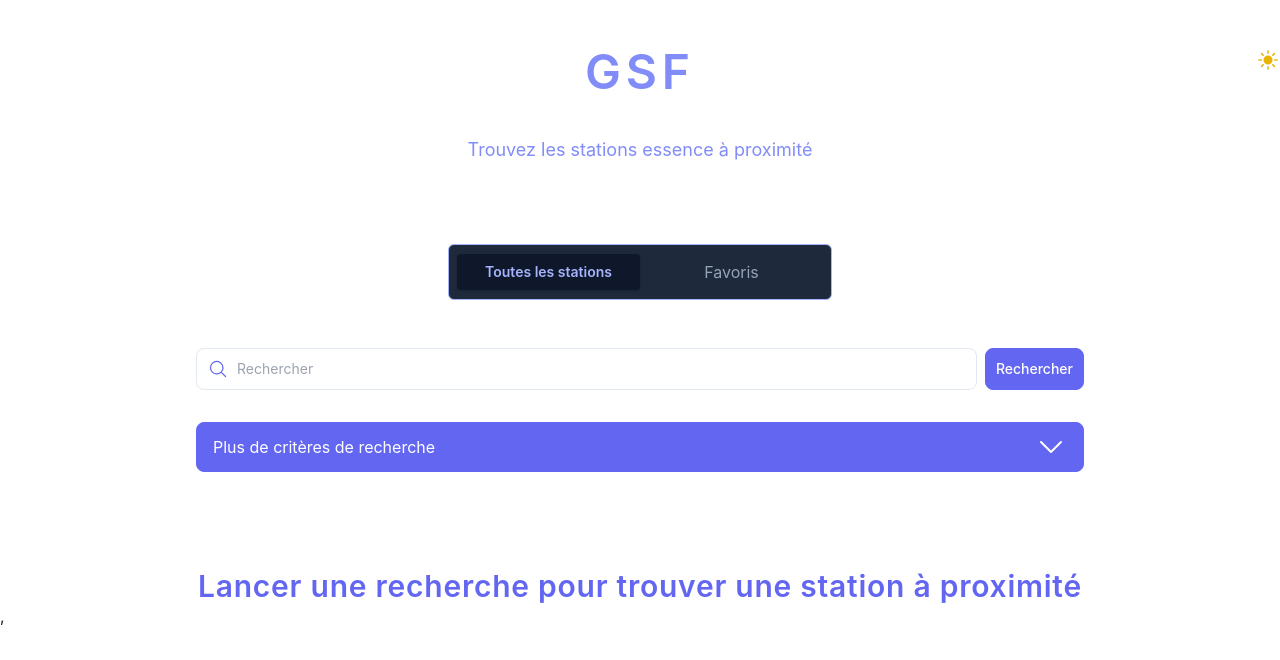
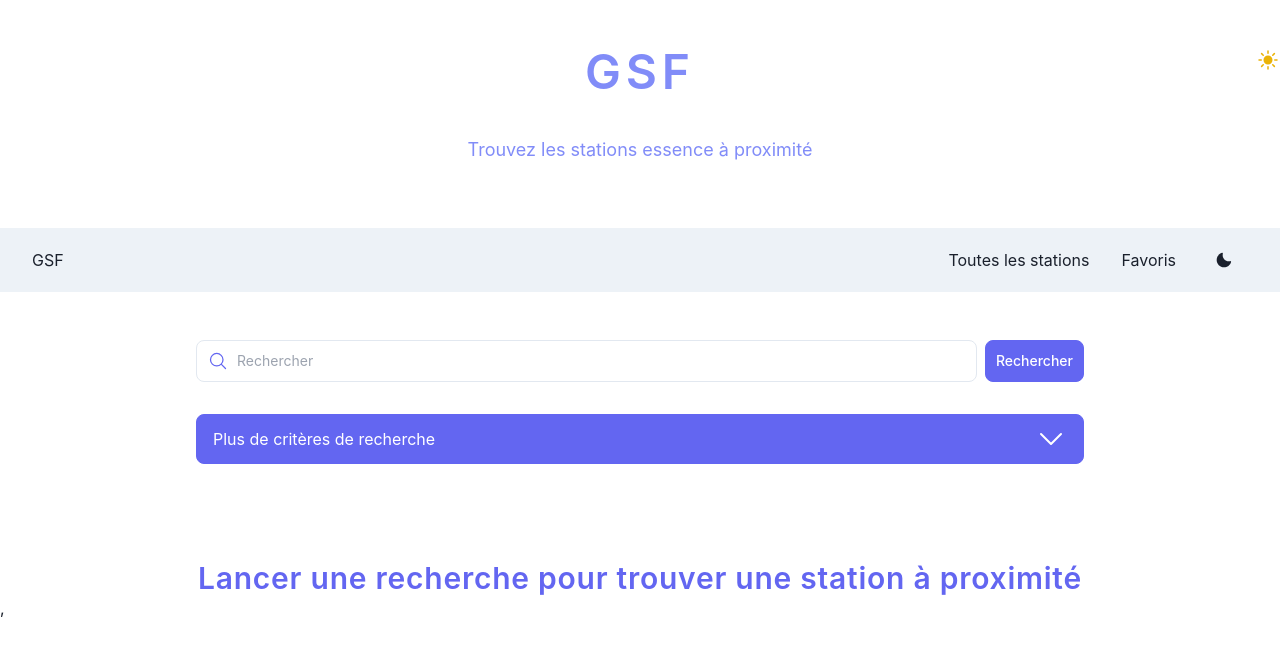
Before and after one commit to Souallet/gas-station-finder, a React (Create React App) app: page / in a window 1280 px wide. Shown: the top 660 px of the page. Built offline with nearby package versions, Linux system fonts and the light colour scheme.

Commit message:
feat: migrate navigation to chakra ui

```diff
--- a/package.json
+++ b/package.json
@@ -3,6 +3,7 @@
   "version": "0.1.0",
   "private": true,
   "dependencies": {
+    "@chakra-ui/icons": "^2.1.1",
     "@chakra-ui/react": "^2.8.1",
     "@emotion/react": "^11.11.1",
     "@emotion/styled": "^11.11.0",
--- a/src/components/header/Navigation.jsx
+++ b/src/components/header/Navigation.jsx
@@ -1,37 +1,68 @@
 import React from 'react';
-import { Link, useLocation } from 'react-router-dom';
-
+import PropTypes from 'prop-types';
+import { Link as ReactRouterLink } from 'react-router-dom';
+import {
+    Box,
+    Flex,
+    Button,
+    useColorModeValue,
+    Stack,
+    useColorMode,
+    Link as ChakraLink,
+    Container,
+} from '@chakra-ui/react';
+import { MoonIcon, SunIcon } from '@chakra-ui/icons';
 import AppRoutes from '../../config/routes';
 
-function Navigation() {
-    const { pathname } = useLocation();
+function NavLink({ children }) {
+    return (
+        <Box
+            as="a"
+            px={2}
+            py={2}
+            rounded="md"
+            _hover={{
+                textDecoration: 'none',
+                bg: useColorModeValue('gray.200', 'gray.700'),
+            }}
+            href="#"
+        >
+            {children}
+        </Box>
+    );
+}
+
+NavLink.propTypes = {
+    children: PropTypes.oneOfType([PropTypes.arrayOf(PropTypes.node), PropTypes.node]).isRequired,
+};
+
+export default function Navigation() {
+    const { colorMode, toggleColorMode } = useColorMode();
 
     const displayLinks = (route) => {
-        const linkClass =
-            route.path === pathname
-                ? 'bg-white dark:bg-slate-900 shadow text-sm flex items-center justify-center w-full rounded py-2 px-4 left-1 text-indigo-500 dark:text-indigo-300 font-semibold'
-                : null;
         return (
-            <div
-                key={route.label}
-                className="w-full flex justify-center text-slate-500 dark:text-slate-400"
-            >
-                <Link to={route.path} className={linkClass}>
-                    {route.label}
-                </Link>
-            </div>
+            <ChakraLink as={ReactRouterLink} to={route.path}>
+                <NavLink>{route.label}</NavLink>
+            </ChakraLink>
         );
     };
 
     return (
-        <div className="w-full max-w-sm flex flex-col mx-auto text-center">
-            <div className="relative w-full mt-4 rounded-md border h-14 p-2 bg-gray-200 dark:bg-slate-800 dark:border-indigo-300">
-                <div className="relative w-full h-full flex items-center">
-                    {AppRoutes.map((ar) => displayLinks(ar))}
-                </div>
-            </div>
-        </div>
+        <Box bg={useColorModeValue('gray.100', 'gray.900')} px={4}>
+            <Container maxW="container.xl">
+                <Flex h={16} alignItems="center" justifyContent="space-between">
+                    <Box>GSF</Box>
+
+                    <Flex alignItems="center" gap={4}>
+                        {AppRoutes.map((ar) => displayLinks(ar))}
+                        <Stack direction="row" spacing={7}>
+                            <Button onClick={toggleColorMode}>
+                                {colorMode === 'light' ? <MoonIcon /> : <SunIcon />}
+                            </Button>
+                        </Stack>
+                    </Flex>
+                </Flex>
+            </Container>
+        </Box>
     );
 }
-
-export default Navigation;
```
Also changed, not shown: 1 other file (tests, documents, lock files or other folders).
